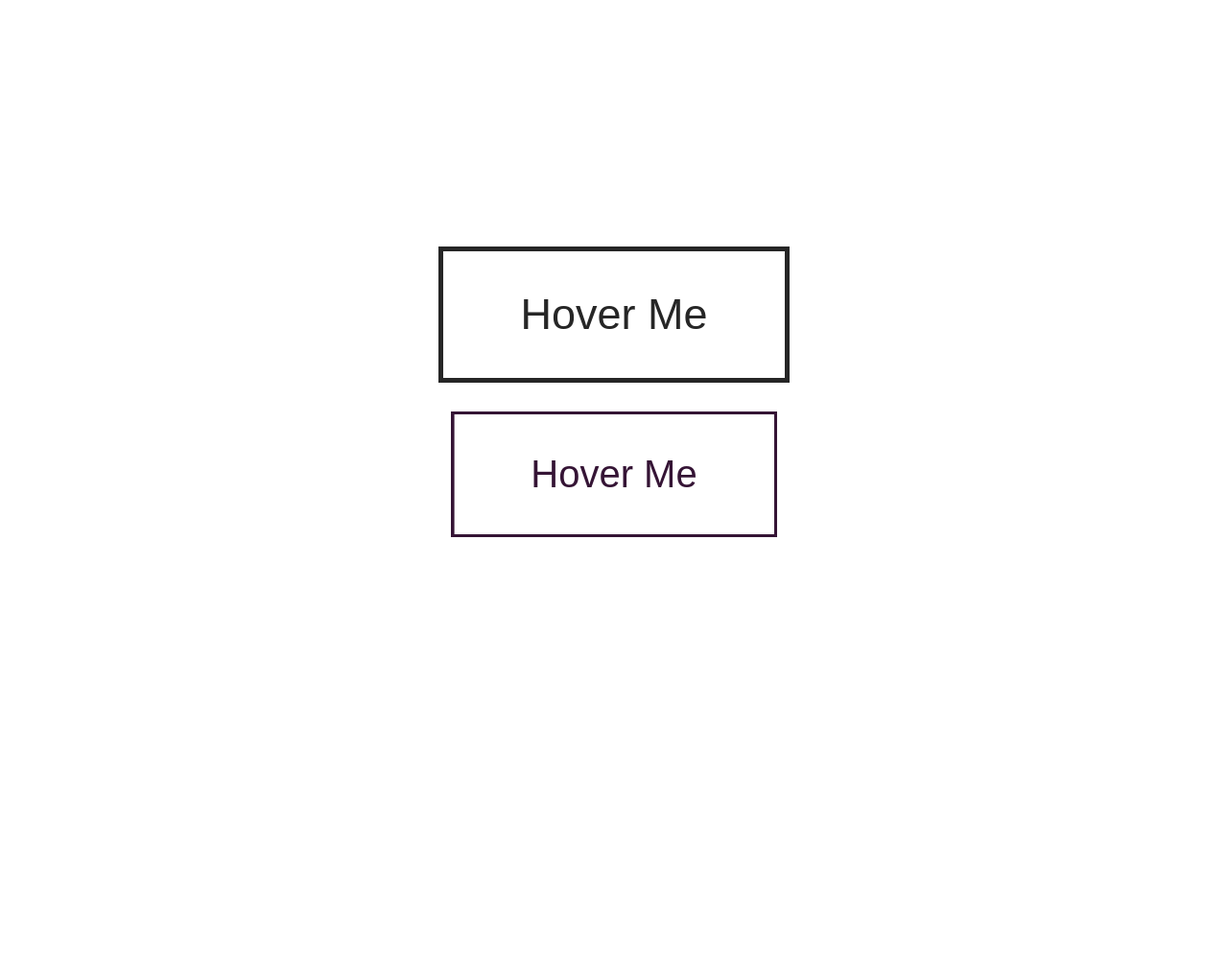
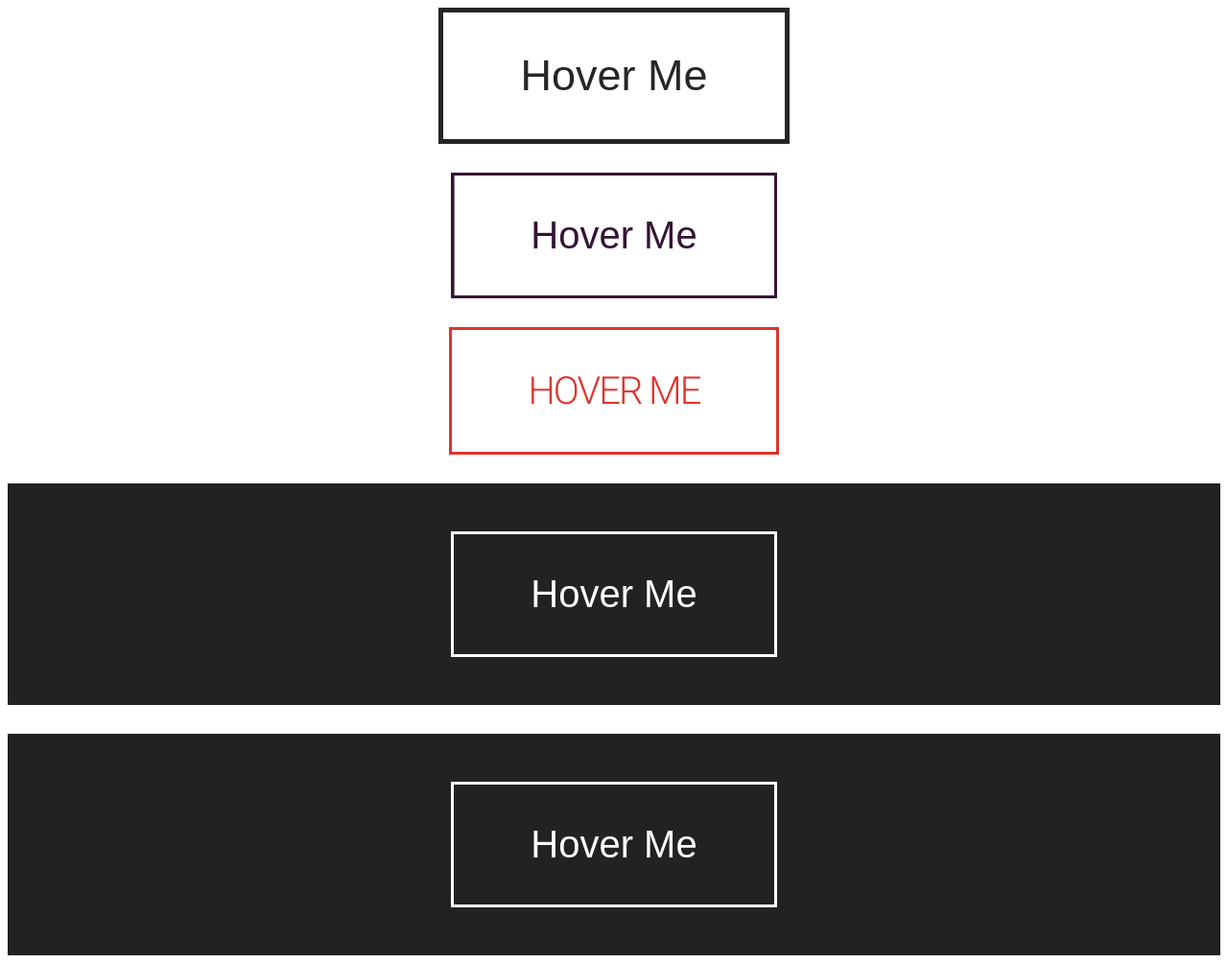
Before and after one commit to Gourangui/button-effects, a plain HTML site: page index.htm in a window 1280 px wide. Shown: the whole page at 96% size. Before the commit the page ends 816 px from the top, so only its background shows below. Drawn offline with Linux system fonts and the light colour scheme.

Commit message:
new buttons added

```diff
--- a/index.htm
+++ b/index.htm
@@ -8,6 +8,9 @@
 
     <!-- OUR STYLESHEET -->
     <link rel="stylesheet" href="style.css" type="text/css" media="all">
+    <link rel="preconnect" href="https://fonts.googleapis.com">
+<link rel="preconnect" href="https://fonts.gstatic.com" crossorigin>
+<link href="https://fonts.googleapis.com/css2?family=Roboto:ital,wght@0,100;0,300;0,400;0,500;0,700;0,900;1,100;1,300;1,400;1,500;1,700;1,900&display=swap" rel="stylesheet">
 
 </head>
 
@@ -17,5 +20,15 @@
 
   <a href="#" class="btn2">Hover Me</a>
 
+  <a href="#" class="btn3">Hover Me</a>
+
+  <div class="bg-dark">
+    <a href="#" class="btn4">Hover Me</a>
+  </div>
+
+  <div class="bg-dark">
+    <a href="#" class="btn5">Hover Me</a>
+  </div>
+
 </body>
 </html>
--- a/style.css
+++ b/style.css
@@ -1,5 +1,4 @@
 body {
-	height: 100vh;
 	display: flex;
 	flex-direction: column;
 	justify-content: center;
@@ -7,11 +6,17 @@ body {
 	gap: 30px;
 }
 
+a{
+	text-decoration: none;
+	font-family: sans-serif;
+	display: flex;
+    align-items: center;
+    justify-content: center;
+}
+
 /* Button 1 */
 a.btn1 {
-	text-decoration: none;
 	color: #262626;
-	font-family: sans-serif;
 	font-size: 45px;
 	border: 5px solid #262626;
 	padding: 40px 80px;
@@ -39,9 +44,7 @@ a.btn1:hover:before {
 
 /* Button 2 */
 a.btn2{
-	text-decoration: none;
 	color: #351435;
-	font-family: sans-serif;
 	font-size: 40px;
 	border: 3px solid #351435;
 	padding: 40px 80px;
@@ -73,3 +76,94 @@ a.btn2:hover{
 }
 
 /* Button 3 */
+a.btn3{
+	padding: 40px 80px;
+	color: #E1332D;
+	border: 3px solid #E1332D;
+	text-transform: uppercase;
+	font-size: 40px;
+	font-weight: 300;
+	letter-spacing: -2px;
+	transition: all .5s;
+	font-family: 'Roboto';
+}
+
+a.btn3:hover{
+	font-weight: 900;
+	letter-spacing: 10px;
+	border: 7px solid #E1332D;
+}
+
+/* Button 4 */
+.bg-dark{
+	width: 100%;
+	background-color: #222;
+	height: 100%;
+	max-height: 300px;
+	display: flex;
+	justify-content: center;
+	align-items: center;
+	padding: 50px 0;
+}
+
+a.btn4{
+	color: #fff;
+	font-size: 40px;
+	border: 3px solid #fff;
+	padding: 40px 80px;
+	position: relative;
+	transition: all 1s;
+	overflow: hidden;
+}
+
+a.btn4::before{
+	content: 'Good!';
+	position: absolute;
+	top: 0;
+	right: 0;
+	background-color: #f44336;
+	width: 100%;
+	height: 100%;
+	transform-origin: top;
+	transform: translateY(-100%);
+	transition: all 1s;
+	color: #fff;
+	display: flex;
+	justify-content: center;
+	align-items: center;
+}
+
+a.btn4:hover:before{
+	transform: translateY(0);
+}
+
+/* Button 5 */
+a.btn5{
+	color: #fff;
+	font-size: 40px;
+	border: 3px solid #fff;
+	padding: 40px 80px;
+	position: relative;
+	transition: all .3s;
+	overflow: hidden;
+}
+
+a.btn5:hover{
+	background-color: #f44336;
+}
+
+a.btn5::before{
+	content: '';
+	background-color: #fff;
+	top: 0;
+	left: 0;
+	position: absolute;
+	width: 100%;
+	height: 50px;
+	transform: translateX(-100%) rotate(45deg);
+	transition: all .3s;
+}
+
+a.btn5:hover:before{
+	transform: translateX(100%) rotate(45deg);
+}
```
